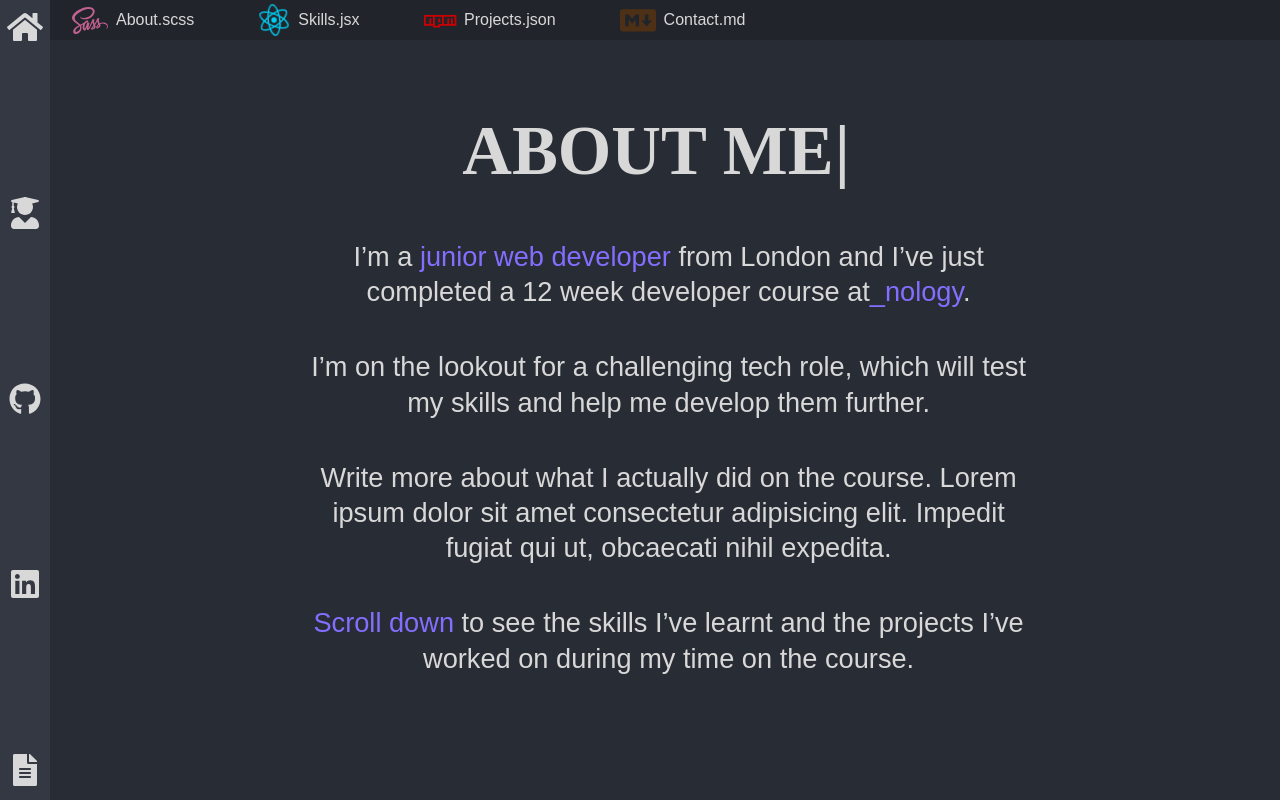
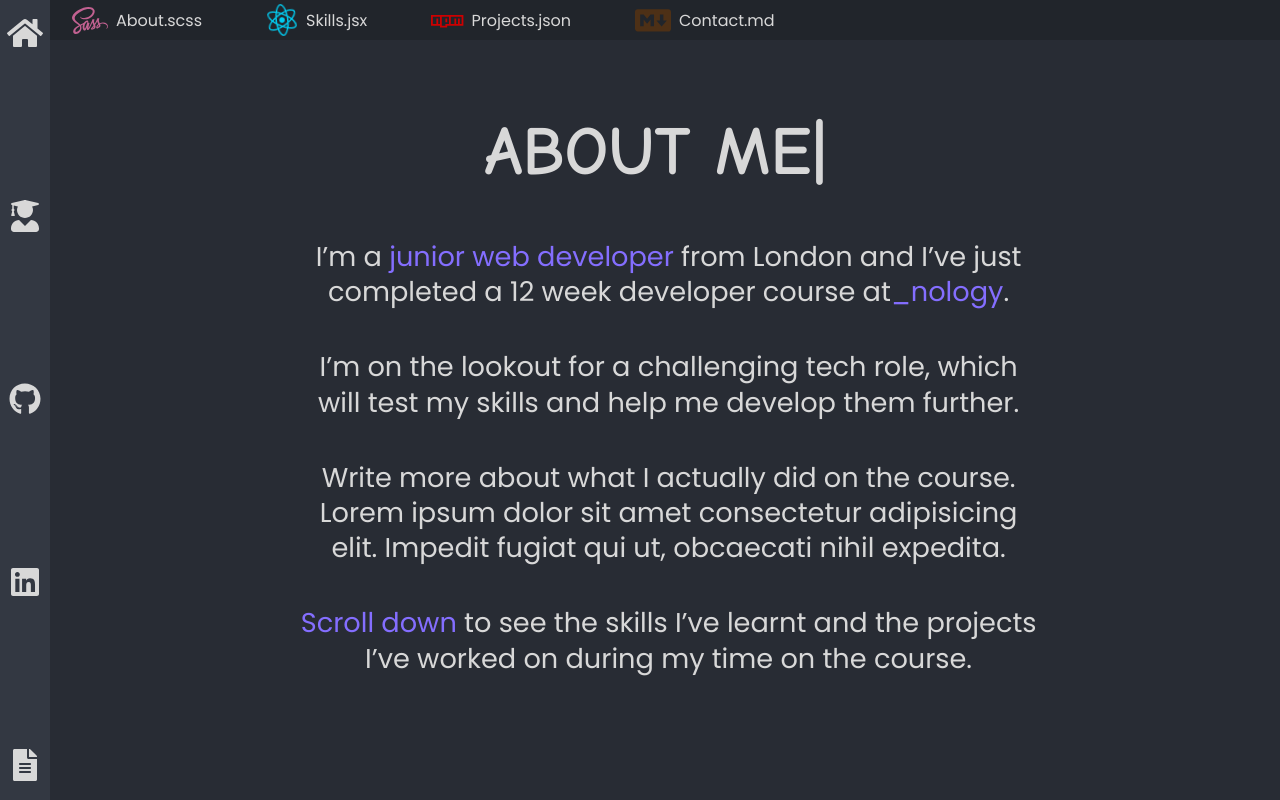
Before and after one commit to khalidhersi/vscodefolio, a React (Create React App) app: page /about in a window 1280 px wide. Built offline with nearby package versions, Linux system fonts and the light colour scheme.

Commit message:
rerouted links

```diff
--- a/package.json
+++ b/package.json
@@ -1,5 +1,5 @@
 {
-  "homepage": "http://khalidhersi.github.io/vscodefolio?ver=9999",
+  "homepage": "http://khalidhersi.github.io/vscodefolio",
   "name": "vscodio",
   "version": "0.1.0",
   "private": true,
--- a/public/index.html
+++ b/public/index.html
@@ -9,6 +9,15 @@
       content="Web site created using create-react-app"
     />
     <title>Khalid's CodeFolio</title>
+    <link rel="preconnect" href="https://fonts.googleapis.com" />
+    <link rel="preconnect" href="https://fonts.gstatic.com" crossorigin />
+    <link
+      href="https://fonts.googleapis.com/css2?family=Poppins:wght@300;400;600&family=Unica+One&display=swap"
+      rel="stylesheet"
+    />
+    <link rel="preconnect" href="https://fonts.googleapis.com">
+<link rel="preconnect" href="https://fonts.gstatic.com" crossorigin>
+<link href="https://fonts.googleapis.com/css2?family=Comic+Neue:wght@700&family=Jost&display=swap" rel="stylesheet">
     <script
       src="https://use.fontawesome.com/releases/v5.15.4/js/all.js"
       data-auto-a11y="true"
--- a/src/App.jsx
+++ b/src/App.jsx
@@ -18,7 +18,7 @@ function App() {
         <Nav />
         <SideBar />
         <Routes>
-          <Route path="*" element={ <Home />} />
+          <Route index element={ <Home />} />
           <Route path="/education" element={<Education />} />
           <Route path="/about" element={<About />} />
           <Route path="/skills" element={<Skills />} />
--- a/src/Compnents/Nav/Nav.jsx
+++ b/src/Compnents/Nav/Nav.jsx
@@ -1,10 +1,9 @@
 import React from "react";
-import "./Nav.scss"
+import "./Nav.scss";
 import { Link } from "react-router-dom";
 
 const Nav = () => {
   // const [showNav, setShowNav] = useState(false);
-
 
   // const toggleNav = () => {
   //     setShowNav(!showNav);
@@ -15,27 +14,35 @@ const Nav = () => {
       {/* {showNav && <NavBar toggleNav={toggleNav}/>} */}
       <ul className="navbar__menu">
         <Link to="/about" className="navbar__menu__list">
-                    <i className="navbar__menu__icon fab fa-sass" id="sass"/>
-                        <Link to="/about" className="navbar__menu__item">About.scss</Link>
+          <i className="navbar__menu__icon fab fa-sass" id="sass" />
+          <a className="navbar__menu__item">
+            About.scss
+          </a>
         </Link>
-                    <Link to="/about" className="navbar__menu__list">
-                        <i className="navbar__menu__icon fab fa-react fa-spin" id="react"/>
-                        <Link to="/skills" className="navbar__menu__item">Skills.jsx</Link>
+        <Link to="/skills" className="navbar__menu__list">
+          <i className="navbar__menu__icon fab fa-react fa-spin" id="react" />
+          <a className="navbar__menu__item">
+            Skills.jsx
+          </a>
         </Link>
         <Link to="/" className="navbar__menu__list" id="home">
           <i className="navbar__menu__icon fas fa-home" />
         </Link>
-                    <Link to="/about" className="navbar__menu__list">
-                        <i className="navbar__menu__icon fab fa-npm" id="json"/>
-                        <Link to="/projects" className="navbar__menu__item">Projects.json</Link>
+        <Link to="/projects" className="navbar__menu__list">
+          <i className="navbar__menu__icon fab fa-npm" id="json" />
+          <a className="navbar__menu__item">
+            Projects.json
+          </a>
         </Link>
-                    <Link to="/about" className="navbar__menu__list">
-                        <i className="navbar__menu__icon fab fa-markdown" id="markdown"/>
-                        <Link to="/contact" className="navbar__menu__item">Contact.md</Link>
+        <Link to="/contact" className="navbar__menu__list">
+          <i className="navbar__menu__icon fab fa-markdown" id="markdown" />
+          <a className="navbar__menu__item">
+            Contact.md
+          </a>
         </Link>
       </ul>
     </nav>
-    )
-}
+  );
+};
 
-export default Nav
+export default Nav;
--- a/src/assets/styles/_typography.scss
+++ b/src/assets/styles/_typography.scss
@@ -1,6 +1,6 @@
 @import './_variables.scss';
 
-$header-font: cursive;
+$header-font: cursive, 'Comic Neue', sans-serif;
 $body-font: 'Poppins', sans-serif;
 
 h1,
--- a/src/assets/styles/_variables.scss
+++ b/src/assets/styles/_variables.scss
@@ -1,7 +1,7 @@
 $body-color: #282C34;
 $font-color: #d8d8d8;
 $accent-color: #846eff;
-$border-color: rgb(158, 255, 93);
+$border-color: #d8d8d8;
 $nav-background: #21252B;
 $nav-hover-background: #2b3038;
 $sidebar-background: #333842;
```
Also changed, not shown: src/Compnents/NavBar/NavBar.jsx (added), src/Compnents/NavBar/NavBar.scss (added). Lines whose indentation alone changed are shown as unchanged.
